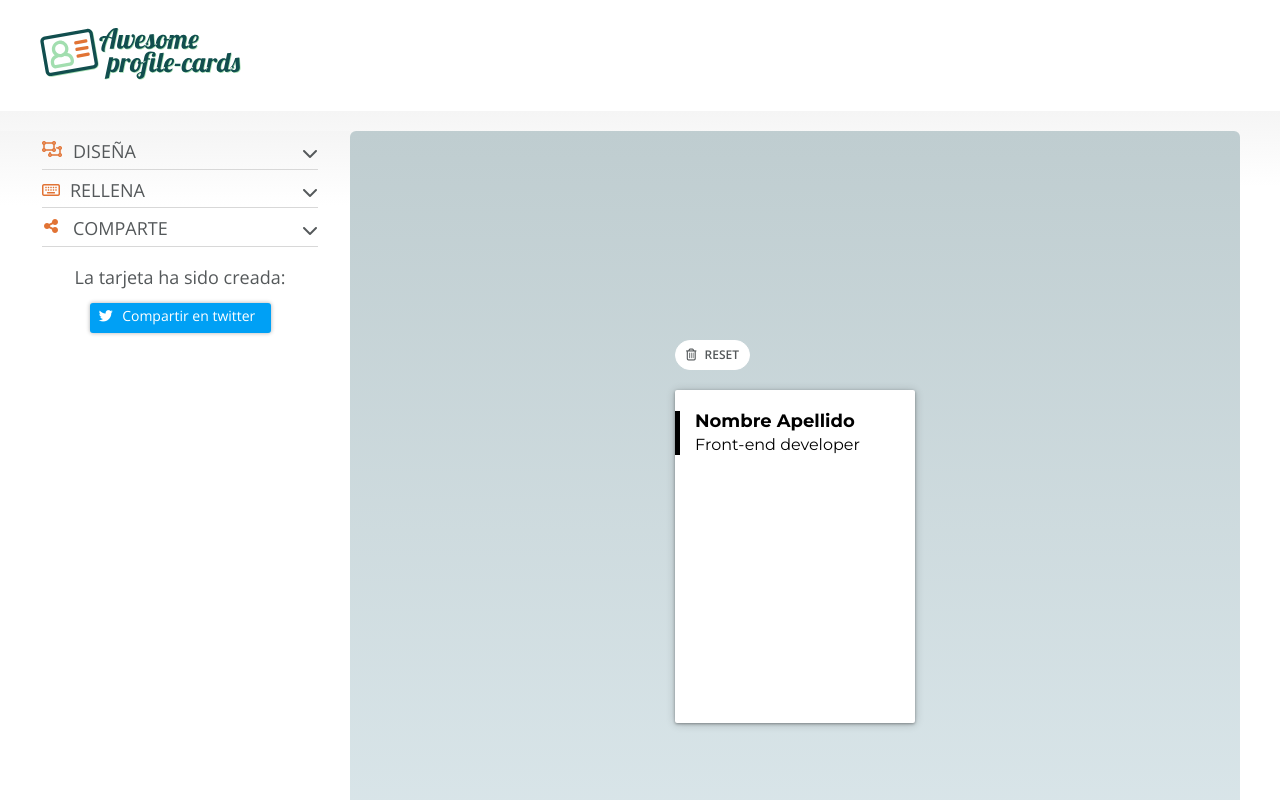
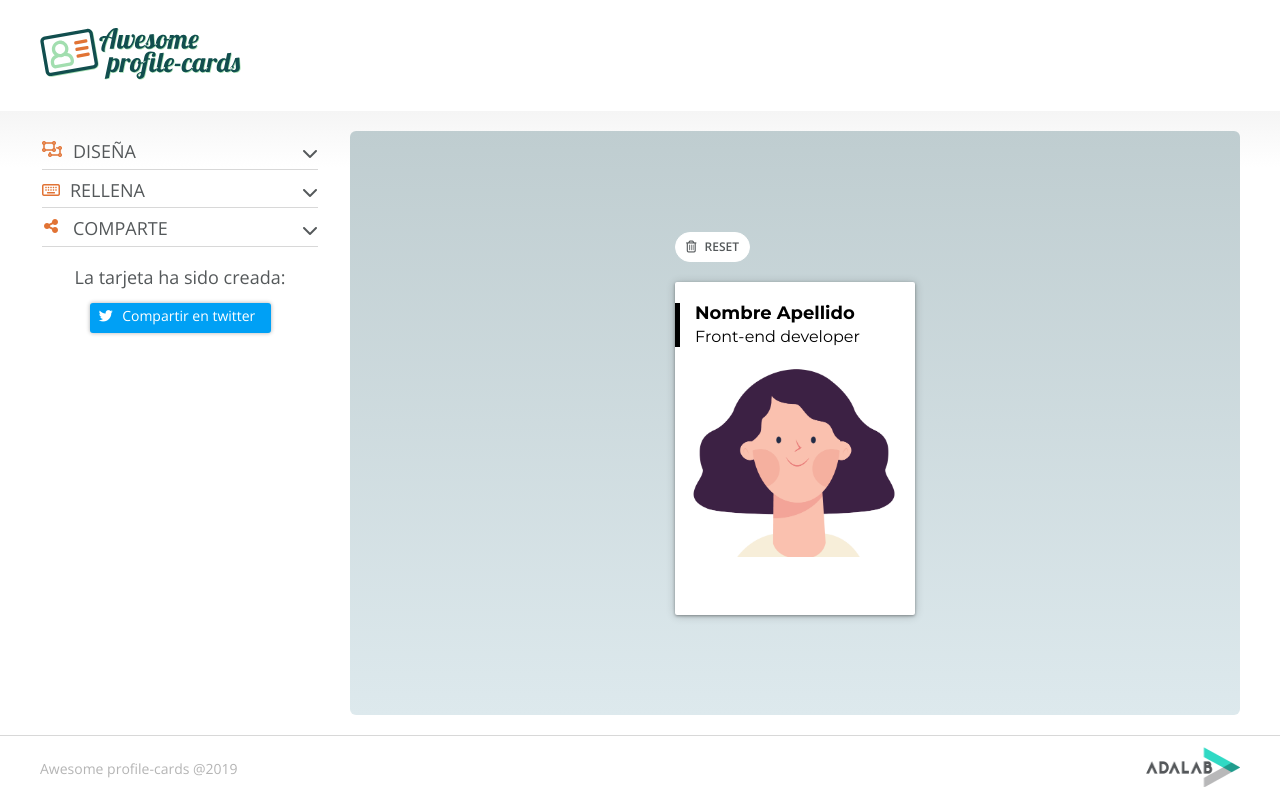
Before and after one commit to Adalab/project-promo-h-module-3-team-3-afternoon, a React (Create React App) app: page / in a window 1280 px wide. Shown: the top 800 px of the page. Built offline with nearby package versions, Linux system fonts and the light colour scheme.

Commit message:
Remove odd background, fix preview height and add avatar

```diff
--- a/src/styles/layout/_cardpreview.scss
+++ b/src/styles/layout/_cardpreview.scss
@@ -9,14 +9,14 @@
 
     @media all and (min-width: 768px) {
         border-radius: 6px;
-        height: 100vh;
+        min-height: calc(100vh - 216px);
         width: 50%;
         margin-right: 40px;
         margin-top: 20px;
         margin-bottom: 20px;
     }
     @include desktop {
-        height: 100vh;
+        min-height: calc(100vh - 216px);
         width: 75%;
     }
 }
@@ -80,7 +80,7 @@
     width: 100%;
     height: 200px;
     display: block;
-   // background-image: url('../images/imelda.png');
+    background-image: url('../../images/default-avatar.png');
     background-size: cover;
     background-position: center;
 }
--- a/src/styles/layout/_formdesign.scss
+++ b/src/styles/layout/_formdesign.scss
@@ -1,6 +1,5 @@
 .form{
     width: 100%;
-    background-image: linear-gradient(to bottom, $color-white-smoke, $color-white 9%);
     padding-left: 20px;
     padding-right: 20px;
     margin: 0 auto;
```
Also changed, not shown: src/images/default-avatar.png (added).
